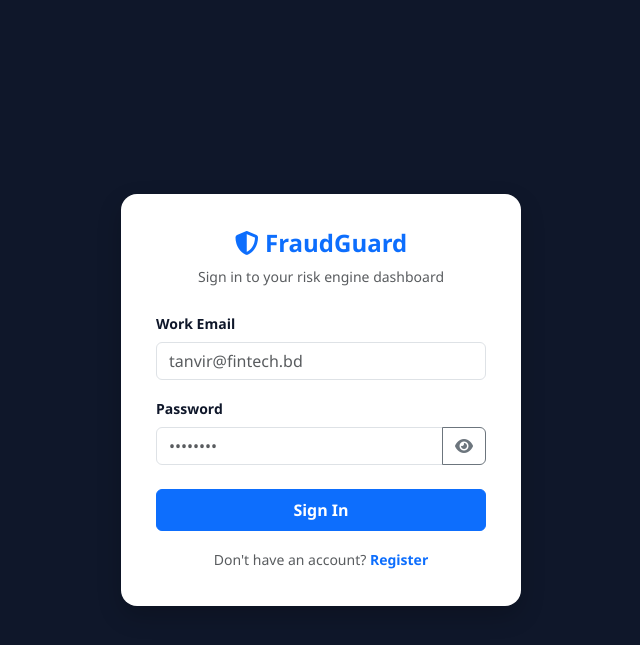
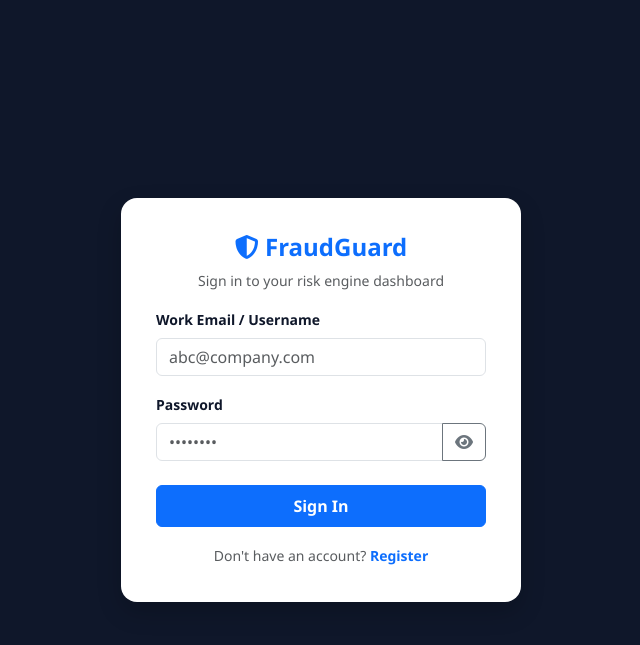
Before and after one commit to Bush-232014053/credit-card-fraud-detection, a Flask app: page /login in a window 1280 px wide. Shown: the top 645 px of the page, without its empty margins (319-959 px from the left). Run offline with Flask 3, Linux system fonts and the light colour scheme.

Commit message:
Update login.html

```diff
--- a/Credit_Card_Fraud_App/templates/login.html
+++ b/Credit_Card_Fraud_App/templates/login.html
@@ -39,21 +39,34 @@
 <body>
 
     <div class="auth-card">
-        <div class="text-center mb-4">
+        <div class="text-center mb-3">
             <h4 class="fw-bold text-primary"><i class="fa-solid fa-shield-halved"></i> FraudGuard</h4>
             <p class="text-muted small">Sign in to your risk engine dashboard</p>
         </div>
 
-        <form action="/dashboard" method="GET">
+        <!-- Flash Alert Message Box (Renders validation errors or success messages from Flask) -->
+        {% with messages = get_flashed_messages(with_categories=true) %}
+          {% if messages %}
+            {% for category, message in messages %}
+              <div class="alert alert-{{ category }} alert-dismissible fade show small py-2 px-3 mb-3" role="alert">
+                <i class="fa-solid fa-triangle-exclamation me-1"></i> {{ message }}
+                <button type="button" class="btn-close py-2" data-bs-dismiss="alert" aria-label="Close"></button>
+              </div>
+            {% endfor %}
+          {% endif %}
+        {% endwith %}
+
+        <!-- Form submitting via POST to /login -->
+        <form action="/login" method="POST">
             <div class="mb-3">
-                <label class="form-label small fw-bold">Work Email</label>
-                <input type="email" class="form-control" placeholder="tanvir@fintech.bd" required>
+                <label class="form-label small fw-bold">Work Email / Username</label>
+                <input type="text" name="email" class="form-control" placeholder="abc@company.com" required>
             </div>
 
             <div class="mb-3">
                 <label class="form-label small fw-bold">Password</label>
                 <div class="input-group">
-                    <input type="password" id="loginPassword" class="form-control" placeholder="••••••••" required>
+                    <input type="password" id="loginPassword" name="password" class="form-control" placeholder="••••••••" required>
                     <button class="btn btn-outline-secondary" type="button" onclick="toggleLoginPassword()">
                         <i class="fa-solid fa-eye" id="loginEyeIcon"></i>
                     </button>
@@ -68,6 +81,10 @@
         </div>
     </div>
 
+    <!-- Bootstrap JS (Required for closing the alert popup box) -->
+    <script src="https://cdn.jsdelivr.net/npm/bootstrap@5.3.0/dist/js/bootstrap.bundle.min.js"></script>
+
+    <!-- Password visibility toggle script -->
     <script>
         function toggleLoginPassword() {
             const pwd = document.getElementById('loginPassword');
```
